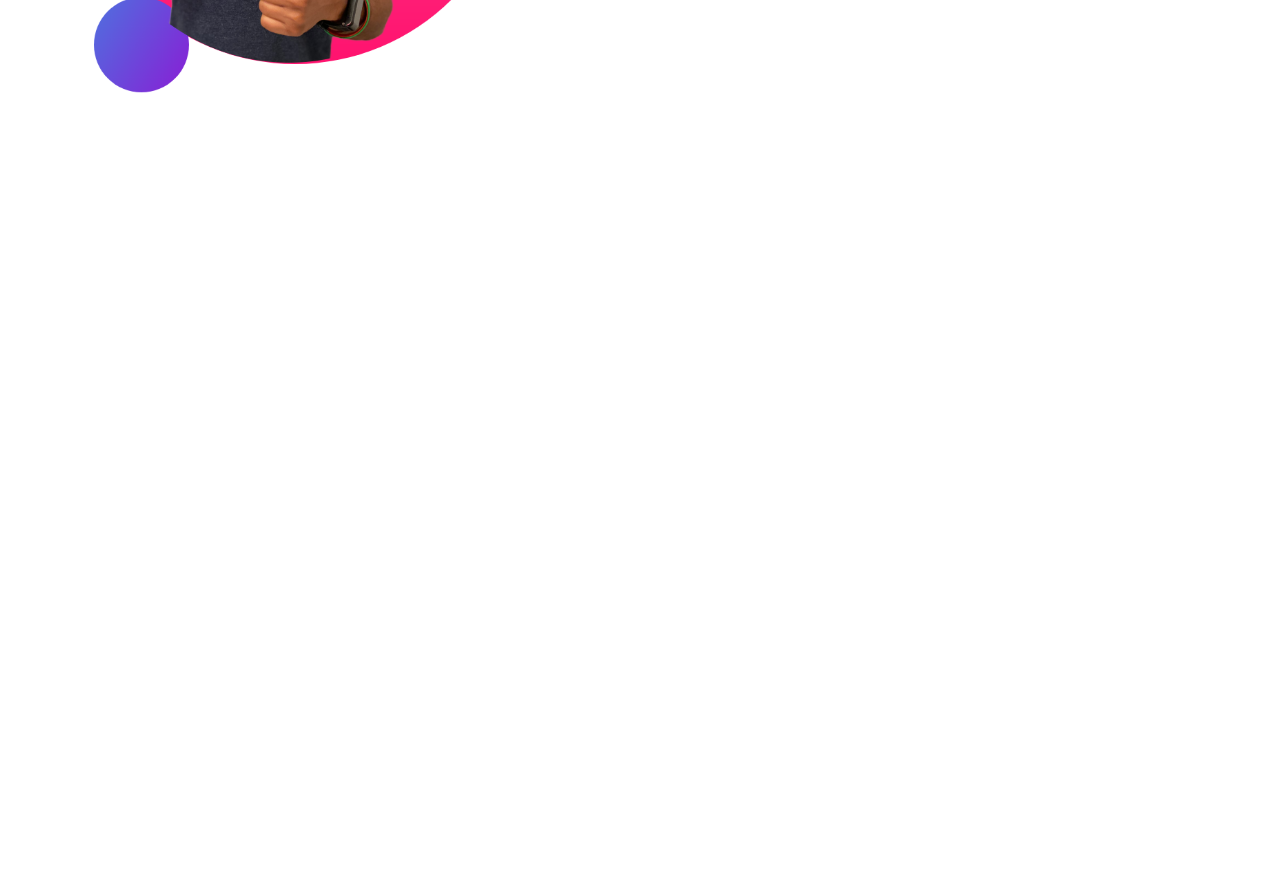
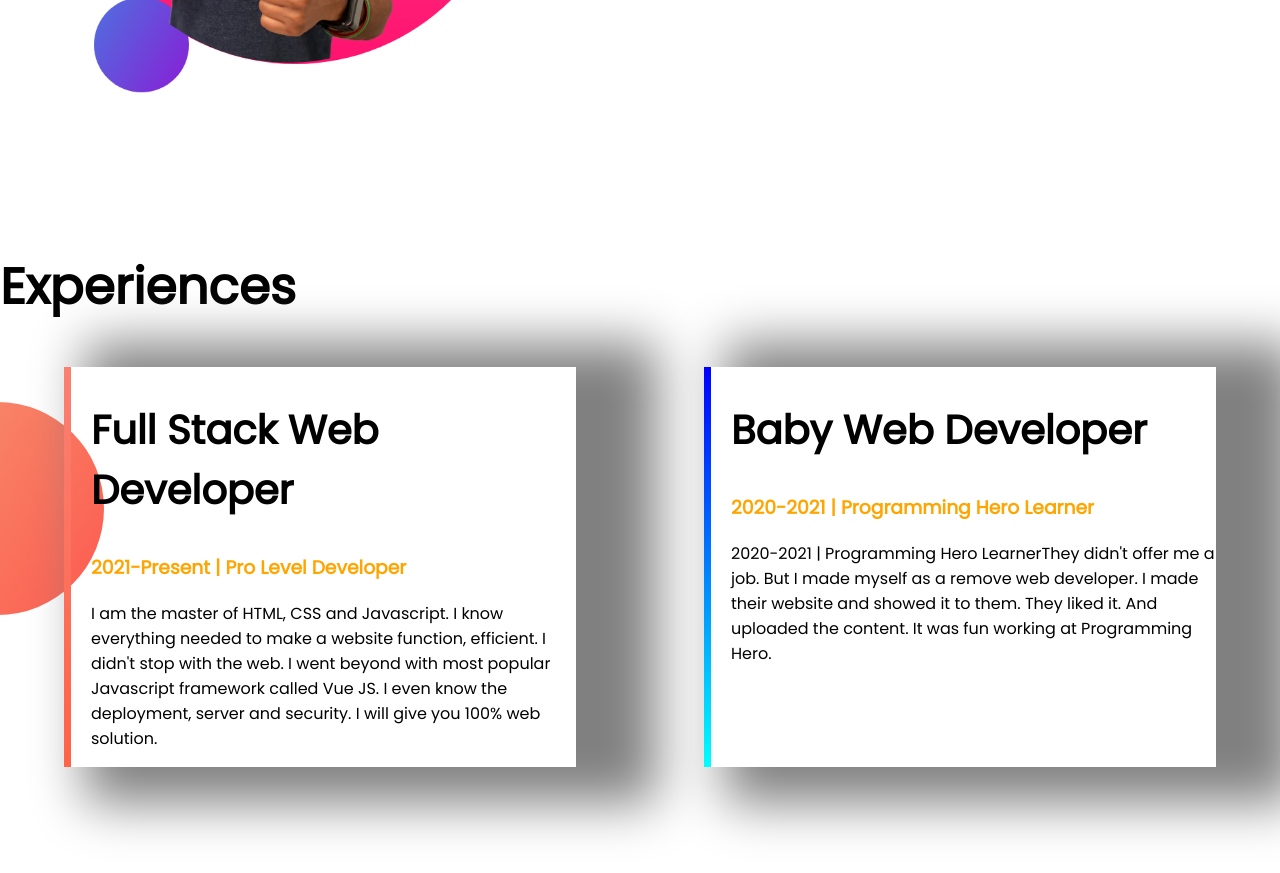
Before and after one commit to ZIHAD22/Developer-portfolio, a plain HTML site: page index.html in a window 1280 px wide. Shown: the part 1025-1898 px from the top of the page. Before the commit the page ends 1275 px from the top, so only its background shows below. Drawn offline with Linux system fonts and the light colour scheme.

Commit message:
complite our experiecnes section

```diff
--- a/index.css
+++ b/index.css
@@ -5,10 +5,13 @@ body {
 h1 {
   font-size: 50px;
 }
+h2 {
+  font-size: 40px;
+}
 .orange-color {
   color: orange;
 }
-section {
+.flexible-container {
   display: flex;
   margin-bottom: 150px;
 }
@@ -30,3 +33,25 @@ section {
   background-image: url(./images/top-banner.png);
   background-repeat: no-repeat;
 }
+.experience-item {
+  width: 40%;
+  padding-left: 20px;
+  margin-left: 5%;
+  margin-right: 5%;
+  box-shadow: 51px 6px 49px 30px gray;
+}
+.experience-area {
+  background-image: url(./images/exp-bg.png);
+  background-repeat: no-repeat;
+  background-position: left;
+}
+#web-dev-experience {
+  border-left: 7px solid;
+  border-image: linear-gradient(blue, cyan);
+  border-image-slice: 1;
+}
+#full-stack-experience {
+  border-left: 7px solid;
+  border-image: linear-gradient(salmon, tomato);
+  border-image-slice: 1;
+}
--- a/index.html
+++ b/index.html
@@ -15,7 +15,8 @@
   </head>
 
   <body>
-    <section class="top-banner">
+    <!-- this is a section -->
+    <section class="top-banner flexible-container">
       <div class="half-width">
         <h1>Welcome To</h1>
         <h1><span class="orange-color">Md Zihad</span> World</h1>
@@ -34,7 +35,10 @@
         <img src="./images/jhankar.png" alt="" />
       </div>
     </section>
-    <section class="dream-big">
+
+    <!-- another section is started in here -->
+
+    <section class="dream-big flexible-container">
       <div class="half-width">
         <img src="./images/jhankar2.png" alt="jhanker mahabub" />
       </div>
@@ -51,5 +55,40 @@
         >
       </div>
     </section>
+
+    <!-- this section of Experiences is started in here  -->
+
+    <section class="experience-area">
+      <h1>Experiences</h1>
+      <div class="flexible-container">
+        <div id="full-stack-experience" class="experience-item">
+          <h2>Full Stack Web Developer</h2>
+          <h3>
+            <span class="orange-color">2021-Present | Pro Level Developer</span>
+          </h3>
+          <p>
+            I am the master of HTML, CSS and Javascript. I know everything
+            needed to make a website function, efficient. I didn't stop with the
+            web. I went beyond with most popular Javascript framework called Vue
+            JS. I even know the deployment, server and security. I will give you
+            100% web solution.
+          </p>
+        </div>
+        <div id="web-dev-experience" class="experience-item">
+          <h2>Baby Web Developer</h2>
+          <h3>
+            <span class="orange-color"
+              >2020-2021 | Programming Hero Learner</span
+            >
+          </h3>
+          <p>
+            2020-2021 | Programming Hero LearnerThey didn't offer me a job. But
+            I made myself as a remove web developer. I made their website and
+            showed it to them. They liked it. And uploaded the content. It was
+            fun working at Programming Hero.
+          </p>
+        </div>
+      </div>
+    </section>
   </body>
 </html>
```
